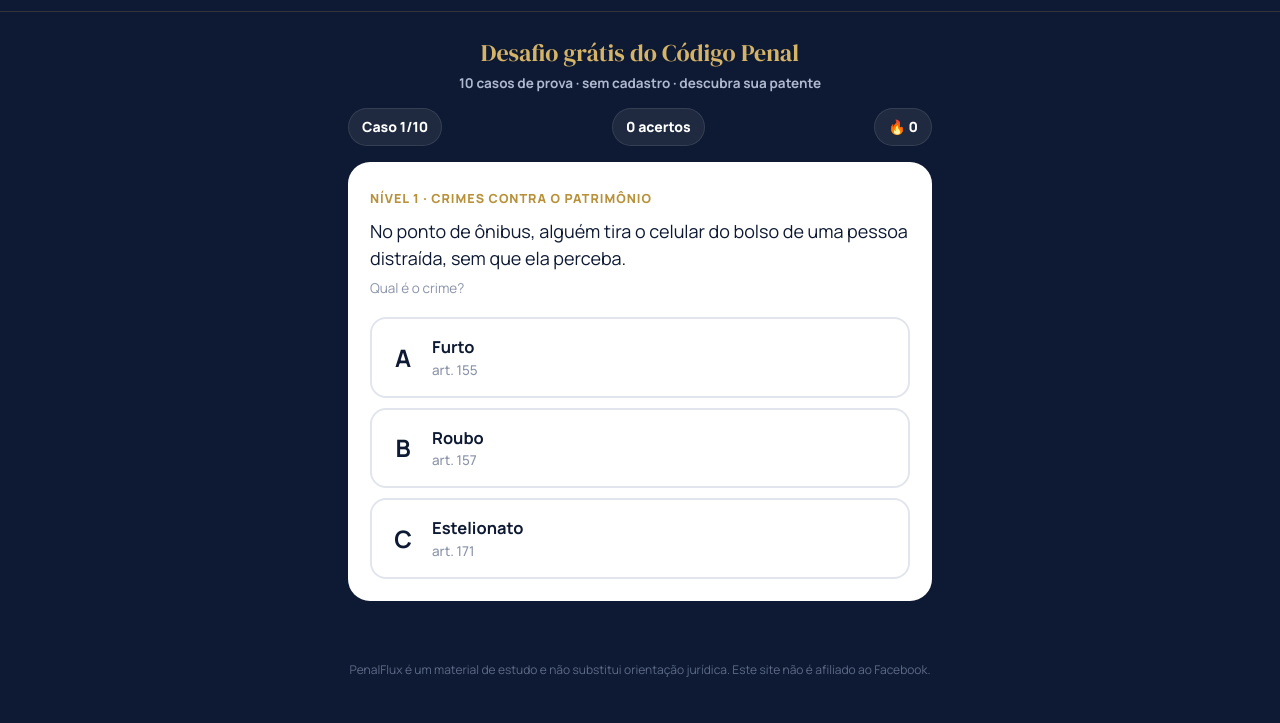
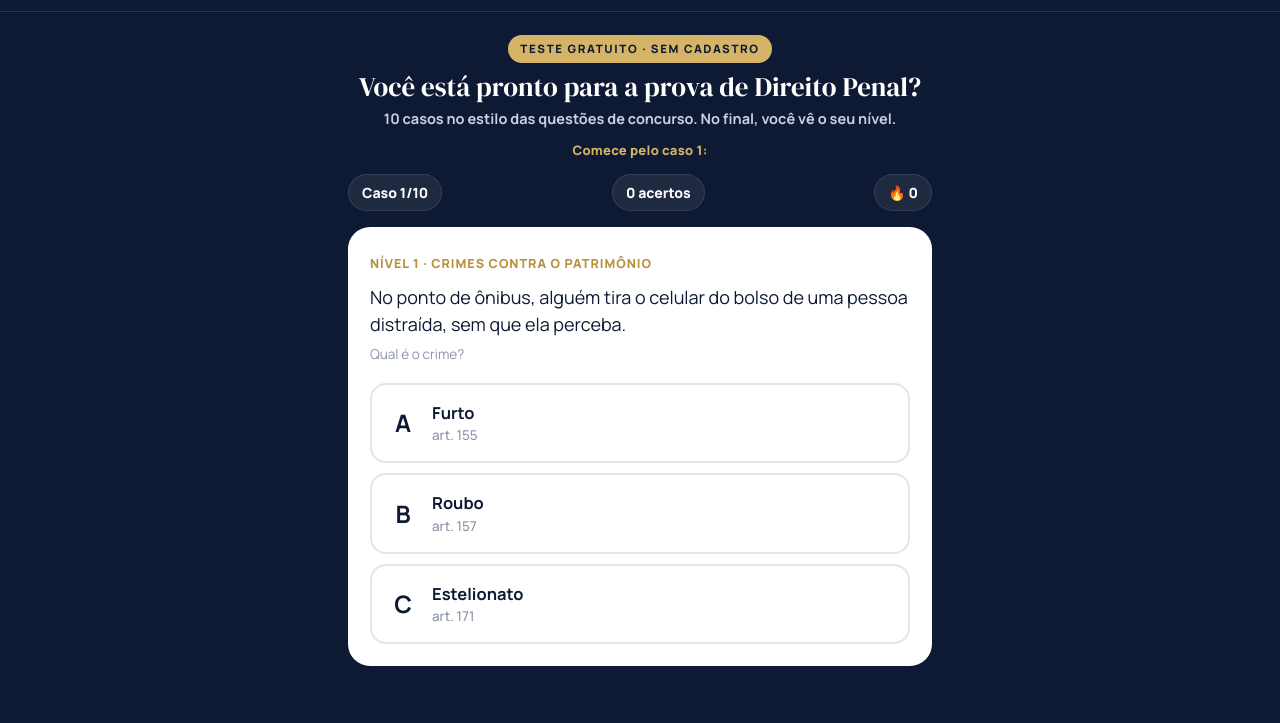
Before and after one commit to JulianoCenteno/penalflux, a plain HTML site: page j/index.html in a window 1280 px wide. Shown: the part 52-775 px from the top of the page. Drawn offline with Linux system fonts and the light colour scheme.

Commit message:
Volta o teste A/B em /j/ e nova entrada do quiz: teste gratuito, casos no estilo de concurso, veja seu nível
Co-Authored-By: Claude Opus 5.5 <noreply@anthropic.com>
Claude-Session: https://claude.ai/code/session_01LVe9KnyBqUuxnNSMjhk7fo

```diff
--- a/j/index.html
+++ b/j/index.html
@@ -7,7 +7,7 @@
 /* Teste A/B: metade de quem entra em /j/ fica no quiz, metade vai para a página de vendas.
    O sorteio fica guardado no aparelho. Para encerrar o teste, troque AB_ON para false. */
 (function () {
-  var AB_ON = false; // teste encerrado em 20/11: /j/ agora redireciona para /j/vendas/ (vercel.json); o quiz segue em /j/desafio/
+  var AB_ON = true;
   try {
     if (!AB_ON || !/^\/j\/?$/.test(location.pathname)) return;
     var p = new URLSearchParams(location.search), f = p.get('ab');
@@ -66,7 +66,7 @@ body{background:var(--navy)}
 .rev li{margin:6px 0 0 18px;font-size:15px}
 .light{background:var(--bg);color:var(--ink);border-radius:24px;padding:22px 16px;margin:24px -6px 0}
 footer{color:#5E6B88}
-.welcome{text-align:center;margin:-4px 0 14px}.welcome b{display:block;font-family:var(--serif);font-weight:400;font-size:24px;color:var(--gold2)}.welcome span{display:block;font-size:13.5px;color:#AEB8CF;font-weight:700;margin-top:2px}
+.welcome{text-align:center;margin:-4px 0 14px}.welcome em{display:inline-block;font-style:normal;font-weight:800;font-size:11.5px;letter-spacing:1.6px;color:var(--navy,#0E1A33);background:var(--gold2,#D6B467);border-radius:99px;padding:5px 12px;margin-bottom:9px}.welcome b{display:block;font-family:var(--serif);font-weight:400;font-size:27px;line-height:1.12;color:#fff}.welcome span{display:block;font-size:14.5px;color:#C9D1E0;font-weight:600;margin-top:7px;line-height:1.4}.welcome i{display:block;font-style:normal;font-size:13px;font-weight:800;color:var(--gold2,#D6B467);margin-top:10px;letter-spacing:.3px}
 </style>
 <script>!function(f,b,e,v,n,t,s){if(f.fbq)return;n=f.fbq=function(){n.callMethod?n.callMethod.apply(n,arguments):n.queue.push(arguments)};if(!f._fbq)f._fbq=n;n.push=n;n.loaded=!0;n.version='2.0';n.queue=[];t=b.createElement(e);t.async=!0;t.src=v;s=b.getElementsByTagName(e)[0];s.parentNode.insertBefore(t,s)}(window,document,'script','https://connect.facebook.net/en_US/fbevents.js');fbq('init','1021288667656467');fbq('track','PageView');</script>
 <noscript><img height="1" width="1" style="display:none" src="https://www.facebook.com/tr?id=1021288667656467&ev=PageView&noscript=1"/></noscript>
@@ -130,7 +130,7 @@ footer{color:#5E6B88}
     var c = C[i]; left = TIME;
     pb.style.width = Math.round(i / C.length * 100) + '%'; pt.textContent = 'Caso ' + (i + 1) + ' de ' + C.length;
     var first = i === 0;
-    st.innerHTML = '<div class="screen">' + (first ? '<div class="welcome"><b>Desafio grátis do Código Penal</b><span>10 casos de prova · sem cadastro · descubra sua patente</span></div>' : '') + hud() + (first ? '' : '<div class="timer" id="tm"><i id="ti"></i></div>') +
+    st.innerHTML = '<div class="screen">' + (first ? '<div class="welcome"><em>TESTE GRATUITO · SEM CADASTRO</em><b>Você está pronto para a prova de Direito Penal?</b><span>10 casos no estilo das questões de concurso. No final, você vê o seu nível.</span><i>Comece pelo caso 1:</i></div>' : '') + hud() + (first ? '' : '<div class="timer" id="tm"><i id="ti"></i></div>') +
       '<div class="case" id="cs"><span class="lvl">' + c.lvl + '</span><p class="sc">' + c.s + '</p><p class="muted" style="margin-top:6px">Qual é o crime?</p>' +
       '<div class="opts">' + c.o.map(function (o, k) { return '<button class="opt" data-k="' + k + '"><span class="em">' + 'ABC'[k] + '</span><span>' + o[0] + '<small>' + o[1] + '</small></span></button>'; }).join('') + '</div><div id="ex"></div></div></div>';
     st.querySelectorAll('.opt').forEach(function (b) { b.onclick = function () { answer(+b.dataset.k); }; });
```
Also changed, not shown: index.html (+2 -2 lines), j/desafio/index.html (+2 -2 lines), vercel.json.
